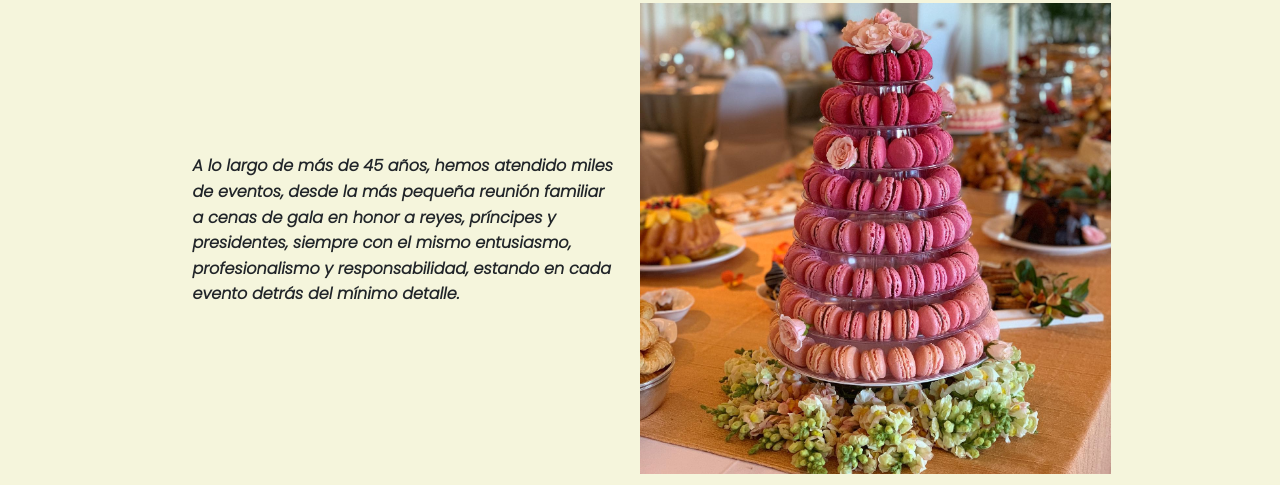
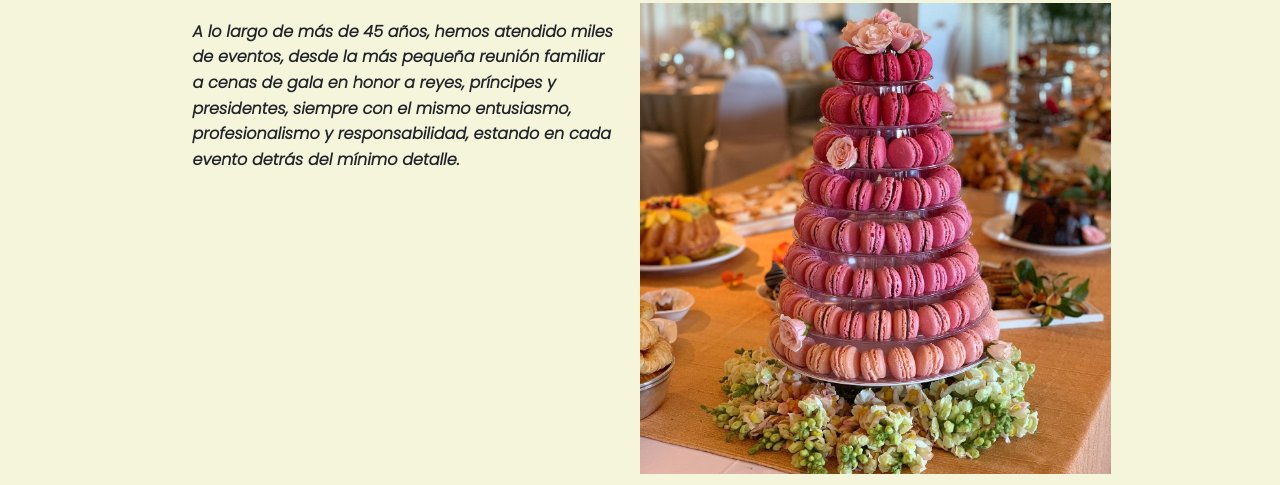
Before and after one commit to FlorenciaRey/IDEA-REY-, a plain HTML site: page index.html in a window 1280 px wide. Shown: the part 315-800 px from the top of the page. Drawn offline with nearby package versions, Linux system fonts and the light colour scheme.

Commit message:
arreglo sec ppal div media q

```diff
--- a/css/estilos.css
+++ b/css/estilos.css
@@ -337,6 +337,7 @@ fieldset {
         display: flex;
         flex-direction: row;
         flex-wrap: wrap;
+        align-items: flex-start !important;
     }
 
 
```
